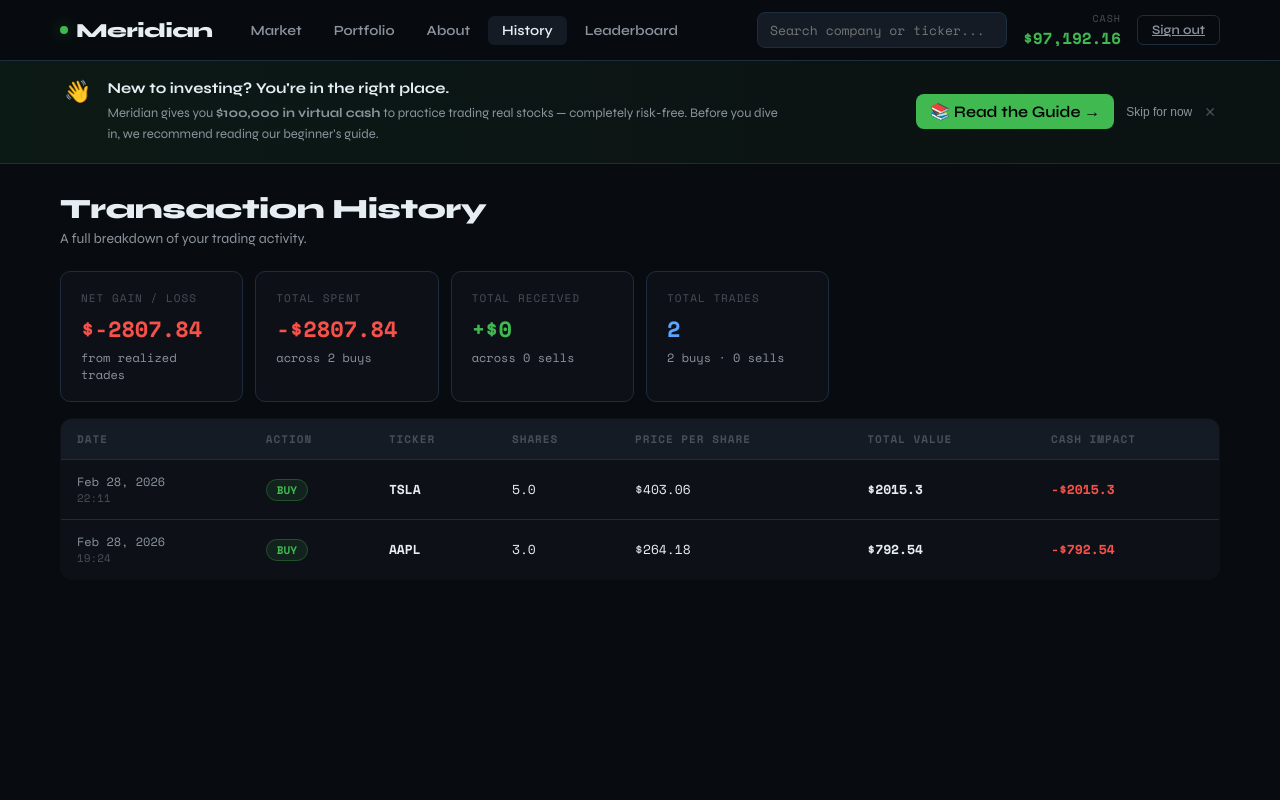
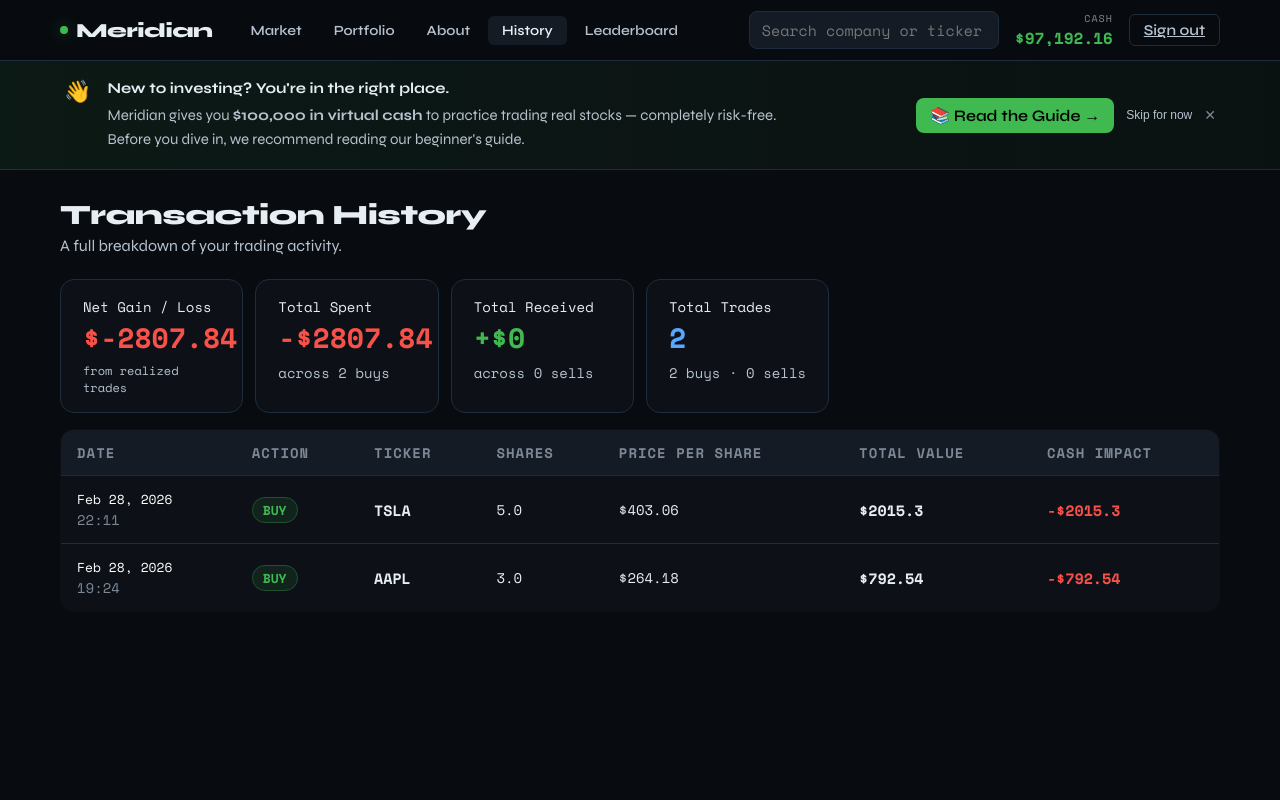
Before and after one commit to kw9521/Meridian, a Django app: page /stocks/history/ in a window 1280 px wide. Run offline with Django 5.2, Linux system fonts and the light colour scheme; a user stored in the database is signed in; data comes from the database, SQL or seed files in the repository; both versions use the stored data as it was after the commit.

Commit message:
changed some font to be bigger and color to be more contrasting

```diff
--- a/meridian/gettingStarted/templates/gettingStarted.html
+++ b/meridian/gettingStarted/templates/gettingStarted.html
@@ -98,7 +98,7 @@
     letter-spacing: -0.5px;
   }
   .section-subtitle {
-    font-size: 13px;
+    font-size: 15px;
     color: var(--text2);
     margin-top: 2px;
   }
@@ -180,7 +180,7 @@
     display: none;
     margin-top: 10px;
     color: var(--text2);
-    font-size: 13px;
+    font-size: 15px;
     line-height: 1.7;
     border-top: 1px solid var(--border);
     padding-top: 10px;
--- a/meridian/leaderboard/templates/leaderboard.html
+++ b/meridian/leaderboard/templates/leaderboard.html
@@ -16,7 +16,7 @@
     justify-content: center;
     font-family: var(--font-mono);
     font-weight: 700;
-    font-size: 13px;
+    font-size: 15px;
   }
   .rank-1 { background: rgba(255,215,0,0.15);  color: #FFD700; border: 1px solid rgba(255,215,0,0.4); }
   .rank-2 { background: rgba(192,192,192,0.15); color: #C0C0C0; border: 1px solid rgba(192,192,192,0.4); }
--- a/meridian/login/templates/login/base.html
+++ b/meridian/login/templates/login/base.html
@@ -27,8 +27,8 @@
     input:focus { border-color: var(--accent); }
     .btn { width: 100%; margin-top: 24px; padding: 12px; background: var(--accent2); color: #fff; border: none; border-radius: 8px; font-family: var(--font-display); font-weight: 700; font-size: 15px; cursor: pointer; transition: opacity 0.15s; }
     .btn:hover { opacity: 0.85; }
-    .error { color: var(--red); font-size: 13px; margin-top: 12px; }
-    .switch { text-align: center; margin-top: 20px; font-size: 13px; color: var(--text2); }
+    .error { color: var(--red); font-size: 15px; margin-top: 12px; }
+    .switch { text-align: center; margin-top: 20px; font-size: 15px; color: var(--text2); }
     .switch a { color: var(--accent); text-decoration: none; font-weight: 600; }
   </style>
 </head>
--- a/meridian/stocks/static/base.css
+++ b/meridian/stocks/static/base.css
@@ -14,8 +14,8 @@
     --border: #1e2d3d;
     --border2: #243447;
     --text: #e6edf3;
-    --text2: #8b949e;
-    --text3: #484f58;
+    --text2: #b6c2cf;
+    --text3: #7d8896;
     --green: #3fb950;
     --green2: #238636;
     --green-glow: rgba(63, 185, 80, 0.15);
@@ -35,6 +35,7 @@ body {
     color: var(--text);
     font-family: var(--font-display);
     -webkit-font-smoothing: antialiased;
+    font-size: 16px;
 }
 
 ::-webkit-scrollbar {
@@ -187,7 +188,7 @@ nav {
     padding: 7px 12px;
     color: var(--text);
     font-family: var(--font-mono);
-    font-size: 13px;
+    font-size: 15px;
     width: 250px;
     outline: none;
     transition: border-color 0.2s;
@@ -237,7 +238,7 @@ main {
     color: var(--text2);
     cursor: pointer;
     font-family: var(--font-display);
-    font-size: 13px;
+    font-size: 15px;
     font-weight: 600;
     transition: all 0.15s;
 }
@@ -307,7 +308,7 @@ main {
 }
 
 .welcome-sub {
-  font-size: 13px;
+  font-size: 15px;
   color: var(--text2);
   line-height: 1.6;
 }
--- a/meridian/stocks/templates/stocks/transactions.html
+++ b/meridian/stocks/templates/stocks/transactions.html
@@ -5,22 +5,72 @@
   .badge { padding:2px 10px; border-radius:20px; font-size:11px; font-weight:700; font-family:var(--font-mono); }
   .badge-buy { background:rgba(63,185,80,0.1); color:var(--green); border:1px solid rgba(63,185,80,0.3); }
   .badge-sell { background:rgba(248,81,73,0.1); color:var(--red); border:1px solid rgba(248,81,73,0.3); }
-  .td-base { padding:13px 16px; font-family:var(--font-mono); font-size:13px; border-bottom:1px solid var(--border); }
-  .td-bold { font-weight:700; }
-  .td-muted { color:var(--text2); font-size:12px; }
+
+  .td-base {
+    padding: 13px 16px;
+    font-family: var(--font-mono);
+    font-size: 14px; /* slightly bigger */
+    border-bottom: 1px solid var(--border);
+    color: var(--text); /* whiter text */
+  }
+  .td-bold {
+    font-weight: 700;
+    font-size: 15px;
+  }
+  .td-muted {
+    font-size: 13px; /* slightly bigger */
+    color: #ffffff; /* make muted text white */
+  }
+
+  /* Table headers */
+  th {
+    padding: 14px 16px;
+    font-family: var(--font-mono);
+    font-size: 13px; /* slightly bigger */
+    text-transform: uppercase;
+    letter-spacing: 1px;
+    color: #ffffff; /* white headers */
+    text-align: left;
+    background: var(--bg3);
+    border-bottom: 1px solid var(--border);
+  }
   .positive { color:var(--green); }
   .negative { color:var(--red); }
-  th { padding:12px 16px; font-family:var(--font-mono); font-size:11px; text-transform:uppercase; letter-spacing:1px; color:var(--text3); text-align:left; background:var(--bg3); border-bottom:1px solid var(--border); }
+  th { padding:12px 16px; font-family:var(--font-mono); font-size:14px; text-transform:uppercase; letter-spacing:1px; color:var(--text3); text-align:left; background:var(--bg3); border-bottom:1px solid var(--border); }
   tr:hover td { background:var(--bg3); }
-  .sum-card { background:var(--bg2); border:1px solid var(--border); border-radius:10px; padding:18px 20px; }
-  .sum-label { font-size:11px; color:var(--text3); font-family:var(--font-mono); text-transform:uppercase; letter-spacing:1px; margin-bottom:6px; }
-  .sum-val { font-family:var(--font-mono); font-weight:700; font-size:22px; }
+  .sum-card { background:var(--bg2); border:1px solid var(--border); border-radius:14px; padding:18px 20px; }
+
+  .sum-label {
+    font-family: var(--font-mono);
+    font-size: 14px; /* bigger label */
+    color: var(--text); /* more visible */
+  }
+  .sum-val {
+    font-family: var(--font-mono); /* original font */
+    font-weight: 700;
+    font-size: 28px; /* bigger than before */
+  }
+
   .highlight-card { background:var(--bg2); border:1px solid var(--border); border-radius:10px; padding:18px 20px; }
+
+  .badge {
+    font-size: 13px; /* slightly bigger */
+  }
+  /* Hover row highlight stays the same */
+  tr:hover td {
+    background: var(--bg3);
+  }
+  .badge {
+    font-size: 13px;
+  }
+  .sum-card {
+    padding: 16px 22px;
+  }
 </style>
 
 <div class="animate-in">
   <h1 style="font-weight:800;font-size:28px;letter-spacing:-0.5px;margin-bottom:4px">Transaction History</h1>
-  <p style="color:var(--text2);font-size:14px;margin-bottom:24px">A full breakdown of your trading activity.</p>
+  <p style="color:var(--text2);font-size:16px;margin-bottom:24px">A full breakdown of your trading activity.</p>
 
   {% if transactions %}
 
@@ -40,19 +90,19 @@
     <div class="sum-card">
       <div class="sum-label">Total Spent</div>
       <div class="sum-val negative">-${{ total_spent }}</div>
-      <div style="font-size:12px;color:var(--text2);margin-top:4px;font-family:var(--font-mono)">across {{ buy_count }} buy{{ buy_count|pluralize }}</div>
+      <div style="font-size:14px;color:var(--text2);margin-top:4px;font-family:var(--font-mono)">across {{ buy_count }} buy{{ buy_count|pluralize }}</div>
     </div>
 
     <div class="sum-card">
       <div class="sum-label">Total Received</div>
       <div class="sum-val positive">+${{ total_received }}</div>
-      <div style="font-size:12px;color:var(--text2);margin-top:4px;font-family:var(--font-mono)">across {{ sell_count }} sell{{ sell_count|pluralize }}</div>
+      <div style="font-size:14px;color:var(--text2);margin-top:4px;font-family:var(--font-mono)">across {{ sell_count }} sell{{ sell_count|pluralize }}</div>
     </div>
 
     <div class="sum-card">
       <div class="sum-label">Total Trades</div>
       <div class="sum-val" style="color:var(--accent)">{{ total_trades }}</div>
-      <div style="font-size:12px;color:var(--text2);margin-top:4px;font-family:var(--font-mono)">{{ buy_count }} buys · {{ sell_count }} sells</div>
+      <div style="font-size:14px;color:var(--text2);margin-top:4px;font-family:var(--font-mono)">{{ buy_count }} buys · {{ sell_count }} sells</div>
     </div>
 
   </div>
@@ -108,7 +158,7 @@
 
   <!-- Transaction Table -->
   <div style="overflow-x:auto">
-    <table style="width:100%;border-collapse:collapse;background:var(--bg2);border:1px solid var(--border);border-radius:12px;overflow:hidden">
+    <table style="width:100%;border-collapse:collapse;background:var(--bg2);border:1px solid var(--border);border-radius:14px;overflow:hidden">
       <thead>
         <tr>
           <th>Date</th>
@@ -125,7 +175,7 @@
         <tr onclick="window.location='/stocks/stock/{{ t.ticker }}/'" style="cursor:pointer">
           <td class="td-base td-muted">
             <div>{{ t.created_at|date:"M d, Y" }}</div>
-            <div style="font-size:11px;color:var(--text3)">{{ t.created_at|date:"H:i" }}</div>
+            <div style="font-size:14px;color:var(--text3)">{{ t.created_at|date:"H:i" }}</div>
           </td>
           <td class="td-base">
             <span class="badge {% if t.action == 'BUY' %}badge-buy{% else %}badge-sell{% endif %}">
```
Also changed, not shown: meridian/stocks/templates/stocks/dashboard.html (+22 -12 lines), meridian/db.sqlite3.
